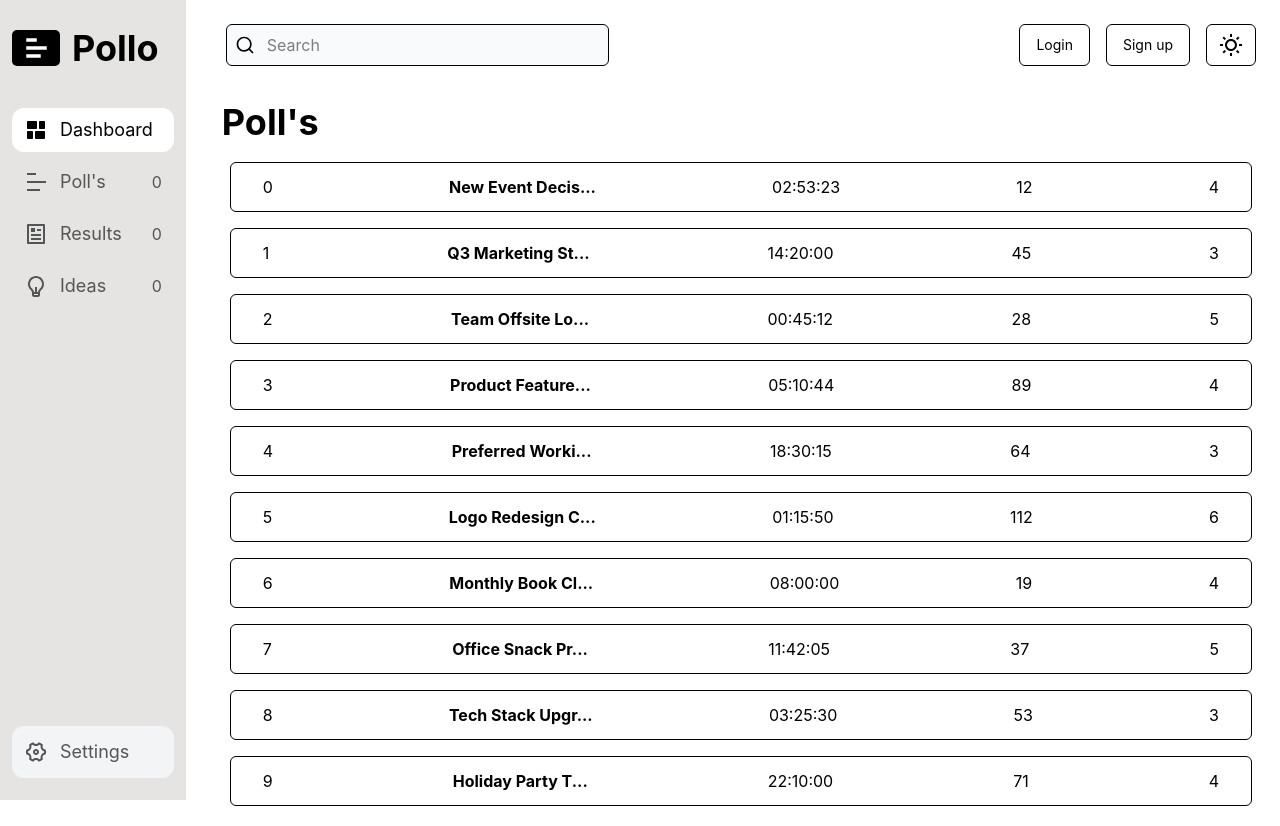
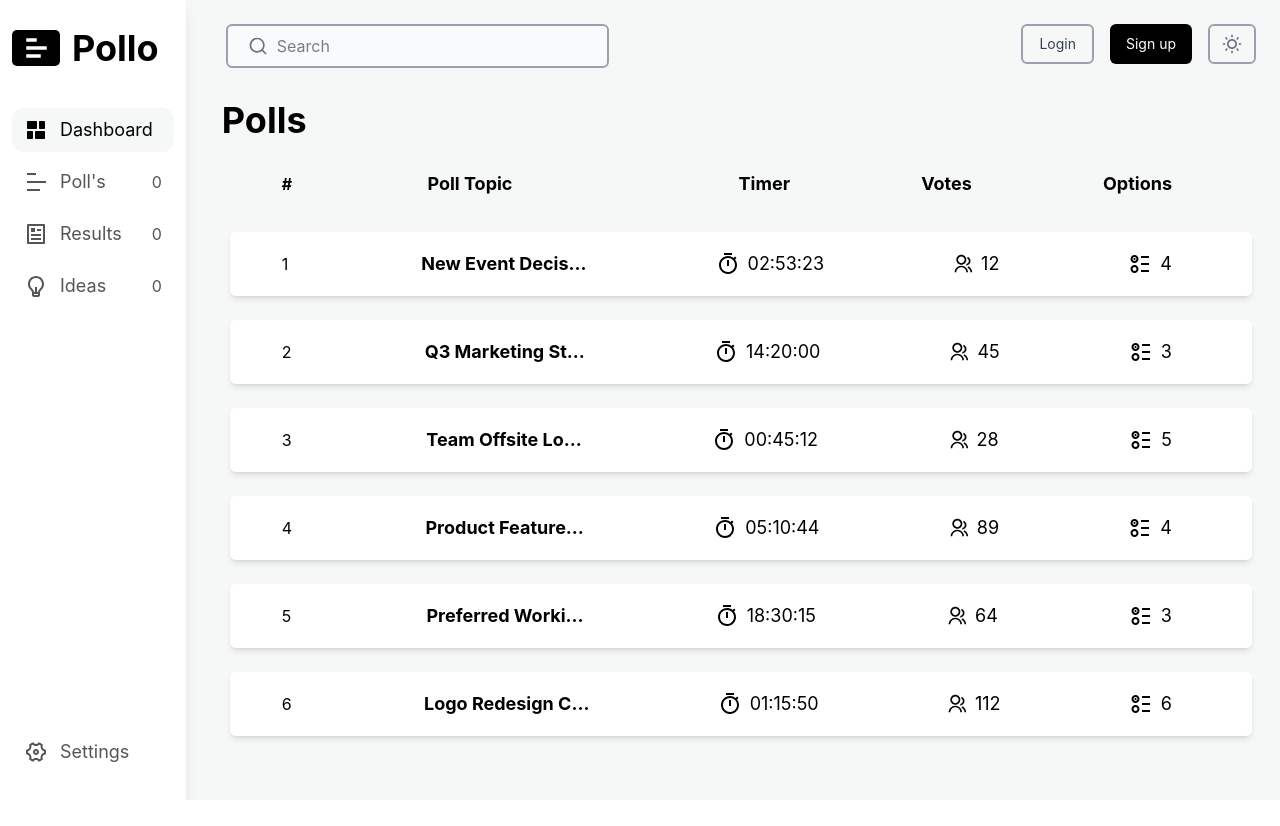
Before and after one commit to Faizan-Py-314/Pollo, a React app in the folder frontend/: page / in a window 1280 px wide. After the commit the page ends 800 px from the top, so only its background shows below. Built offline with nearby package versions, Linux system fonts and the light colour scheme; the HTML template or start-up script is replaced by a standard one.

Commit message:
Update UI Theme

```diff
--- a/frontend/src/components/Sidebar.jsx
+++ b/frontend/src/components/Sidebar.jsx
@@ -13,7 +13,7 @@ const Sidebar = ({ navActive, setNavActive }) => {
 
   return (
     <>
-         <div className={`h-svh w-screen p-7 bg-[#E5E4E2] text-[#555555] ${navActive == 'active'? 'block':'hidden'} fixed inset-0 z-50 lg:relative lg:w-1/4 lg:px-3 lg:block xl:w-1/6 2xl:px-6`}>
+         <div className={`h-svh shadow-lg w-screen p-7 bg-white text-[#555555] ${navActive == 'active'? 'block':'hidden'} fixed inset-0 z-50 lg:relative lg:w-1/4 lg:px-3 lg:block xl:w-1/6 2xl:px-6`}>
             <div className="logo flex items-center">
                 <div className=' text-white bg-black rounded-[5px] inline-block py-1.5 px-3'>< RiBarChartHorizontalLine style={{ stroke: 'white', strokeWidth: '1.5px' }}/></div>
                 <span className='text-4xl text-black font-bold ml-3'>Pollo</span>
@@ -21,14 +21,14 @@ const Sidebar = ({ navActive, setNavActive }) => {
             </div>
 
             <ul className='mt-10 flex flex-col gap-2 relative h-[88%] [@media(min-height:800px)]:h-[90%]'>
-                <li className={` ${active == 'dashboard'? 'active':''} py-2 px-3 rounded-xl hover:bg-gray-50`} onClick={()=> setActive('dashboard')}>
+                <li className={` ${active == 'dashboard'? 'active':''} py-2 px-3 rounded-xl hover:bg-[#F6F8F8]`} onClick={()=> setActive('dashboard')}>
                     <a href="#">
                         <div className='flex gap-3 text-lg items-center'>
                             <RiDashboardHorizontalFill />Dashboard
                         </div>
                     </a>
                 </li>
-                <li className={` ${active == 'polls'? 'active': ''} py-2 px-3 rounded-xl hover:bg-gray-50`} onClick={()=> setActive('polls')}>
+                <li className={` ${active == 'polls'? 'active': ''} py-2 px-3 rounded-xl hover:bg-[#F6F8F8]`} onClick={()=> setActive('polls')}>
                     <a className='flex items-center justify-between' href="#">
                         <div className='flex gap-3 text-lg items-center'>
                             < RiBarChartHorizontalLine />Poll's
@@ -36,7 +36,7 @@ const Sidebar = ({ navActive, setNavActive }) => {
                         <span>0</span>
                     </a>
                 </li>
-                <li className={` ${active == 'result'? 'active':''} py-2 px-3 rounded-xl hover:bg-gray-50`} onClick={()=> setActive('result')}>
+                <li className={` ${active == 'result'? 'active':''} py-2 px-3 rounded-xl hover:bg-[#F6F8F8]`} onClick={()=> setActive('result')}>
                     <a className='flex items-center justify-between' href="#">
                         <div className='flex gap-3 text-lg items-center'>
                             <RiArticleLine />Results
@@ -44,7 +44,7 @@ const Sidebar = ({ navActive, setNavActive }) => {
                         <span>0</span>
                     </a>
                 </li>
-                <li className={` ${active == 'idea'? 'active':''} py-2 px-3 rounded-xl hover:bg-red-50`} onClick={()=> setActive('idea')}>
+                <li className={` ${active == 'idea'? 'active':''} py-2 px-3 rounded-xl hover:bg-[#F6F8F8]`} onClick={()=> setActive('idea')}>
                     <a className='flex items-center justify-between' href="#">
                         <div className='flex gap-3 text-lg items-center'>
                             <RiLightbulbLine />Ideas
@@ -52,7 +52,7 @@ const Sidebar = ({ navActive, setNavActive }) => {
                         <span>0</span>
                     </a>
                 </li>
-                <li className='py-2 px-3 rounded-xl hover:bg-red-50 lg:hidden' onClick={toggleTheme}>
+                <li className='py-2 px-3 rounded-xl hover:bg-[#F6F8F8] lg:hidden' onClick={toggleTheme}>
                     <a className='flex items-center justify-between' href="#">
                         <div className='flex gap-3 text-lg items-center'>
                             <RiPaletteLine />Theme
@@ -64,7 +64,7 @@ const Sidebar = ({ navActive, setNavActive }) => {
 
                     </a>
                 </li>
-                <li className='py-3 px-3 rounded-xl hover:bg-red-50 absolute bg-gray-100 w-full bottom-0 '>
+                <li className='py-3 px-3 rounded-xl hover:bg-[#F6F8F8] absolute w-full bottom-0 '>
                     <a className='flex justify-between' href="#">
                         <div className='flex gap-3 text-lg items-center'>
                             <RiSettings4Line />Settings
--- a/frontend/src/components/Topbar.jsx
+++ b/frontend/src/components/Topbar.jsx
@@ -21,14 +21,14 @@ const Topbar = ({ navActive, setNavActive }) => {
                     <span onClick={()=> {searchActive? setSearchActive(null): setSearchActive('active')}} className='border p-2 rounded-md lg:hidden'><RiSearchLine size={20}/></span>
                 </div>
                 <div className='flex gap-2 md:gap-4'>
-                    <button className='border p-2 text-xs rounded-md md:text-sm md:px-4'>Login</button>
-                    <button className='border p-2 text-xs rounded-md md:text-sm md:px-4'>Sign up</button>
-                    <span onClick={toggleTheme} className='hidden items-center justify-center py-2 px-3 border rounded-md cursor-pointer lg:flex'>{theme == 'light'? <RiSunLine />: <RiMoonLine />}</span>
+                    <button className='border-2 border-gray-400 text-gray-700 p-2 text-xs rounded-md cursor-pointer hover:bg-black hover:text-white md:text-sm md:px-4'>Login</button>
+                    <button className='p-2 text-xs rounded-md bg-black text-white cursor-pointer hover:bg-white hover:text-black hover:border md:text-sm md:px-4'>Sign up</button>
+                    <span onClick={toggleTheme} className='hidden items-center justify-center py-2 px-3 border-2 border-gray-400 text-gray-500 rounded-md cursor-pointer hover:bg-black hover:text-white lg:flex'>{theme == 'light'? <RiSunLine size={20} />: <RiMoonLine size={20}/>}</span>
                 </div>
             </div>
-            <div className={` ${ searchActive == 'active'? '':'hidden' } absolute flex items-center w-[90%] -ml-3.25 border mt-15 bg-gray-50 rounded-md md:ml-2 md:mt-18 lg:flex lg:w-70 lg:mt-6 left-8 xl:w-[35%]`}>
-                <span className='w-10 p-2 rounded-md'><RiSearchLine size={20}/></span>
-                <input className='py-2 outline-none [&::-webkit-search-cancel-button]:hidden' type="search" placeholder='Search' />
+            <div className={` ${ searchActive == 'active'? '':'hidden' } absolute flex items-center w-[90%] -ml-3.25 border-2 border-gray-400 mt-15 bg-gray-50 rounded-md md:ml-2 md:mt-18 lg:flex lg:w-70 lg:mt-6 left-8 xl:w-[35%]`}>
+                <span className='w-10 p-2 rounded-md text-gray-500 lg:ml-3'><RiSearchLine size={20}/></span>
+                <input className='py-2 outline-none w-full [&::-webkit-search-cancel-button]:hidden' type="search" placeholder='Search' />
             </div>
         </div>
     </>
--- a/frontend/src/index.css
+++ b/frontend/src/index.css
@@ -2,6 +2,12 @@
 
 
 .active{
-  background: white;
+  background: #F6F8F8;
   color: black;
 }
+
+
+.container{
+  scrollbar-width: none;
+  -ms-overflow-style: none;
+}
--- a/frontend/src/pages/PollPage.jsx
+++ b/frontend/src/pages/PollPage.jsx
@@ -1,4 +1,6 @@
 import React, { useState } from 'react'
+import { RiTimerLine, RiListRadio, RiRadioButtonLine, RiGroupLine } from '@remixicon/react'
+
 import Sidebar from '../components/Sidebar'
 import Topbar from '../components/Topbar'
 
@@ -74,18 +76,27 @@ const PollPage = () => {
     <>
       <div className='flex'>
         <Sidebar navActive={navActive} setNavActive={setNavActive} />
-        <div className='w-full'>
+        <div className='w-full lg:max-w-[1600px] mx-auto bg-[#F6F8F8]'>
           <Topbar navActive={navActive} setNavActive={setNavActive} />
           <div className='px-5 py-3 lg:ml-4'>
-            <h1 className='text-4xl font-bold'>Poll's</h1>
-            <div className='w-full container flex flex-col justify-center mt-3 gap-4 p-2'>
+            <h1 className='text-4xl font-bold'>Polls</h1>
+            <div className='w-full container flex flex-col  mt-3 gap-4 p-2 h-[75vh] overflow-auto lg:gap-6 [@media(min-height:900px)]:h-[81vh]'>
+
+              <div className=' hidden w-full h-12 rounded-md items-center text-sm p-4 justify-between md:text-base lg:text-lg md:p-6 md:flex lg:px-12 lg:pr-20'>
+                  <span className='hidden xl:block px-1 text-base  rounded-full font-bold'>#</span>
+                  <h2 className='font-bold w-45'>Poll Topic</h2>
+                  <span className='flex gap-2 items-center font-bold'>Timer</span>
+                  <span className='flex gap-2 items-center font-bold'>Votes</span>
+                  <span className='flex gap-2 items-center font-bold'>Options</span>
+                </div>
+
               {pollsData.map((poll, index) => (
-                <div key={index} className='w-full h-12 border rounded-md flex items-center text-sm p-4 justify-between text-start md:text-base md:p-6 lg:px-8'>
-                  <span className='hidden xl:block'>{index}</span>
+                <div key={index} className='bg-[#FFFFFF] hover:bg-gray-100 cursor-pointer w-full h-12 shadow-md rounded-md flex items-center text-sm p-4 justify-between text-start md:text-base lg:text-lg md:p-6 lg:p-8 lg:px-12 lg:pr-20'>
+                  <span className='hidden xl:block px-1 text-base  rounded-full'>{index+1}</span>
                   <h2 className='font-bold'>{poll.title.length > 15 ? `${poll.title.slice(0, 15)}...` : poll.title}</h2>
-                  <span>{poll.Timer}</span>
-                  <span>{poll.votes}</span>
-                  <span>{poll.options}</span>
+                  <span className='flex gap-2 items-center'><span className='hidden lg:block'><RiTimerLine /></span> {poll.Timer}</span>
+                  <span className='flex gap-2 items-center'><span className='hidden lg:block'><RiGroupLine size={20} /></span>{poll.votes}</span>
+                  <span className='flex gap-2 items-center'><span className='hidden lg:block'><RiListRadio /></span>{poll.options}</span>
                 </div>
               ))}
 
```
